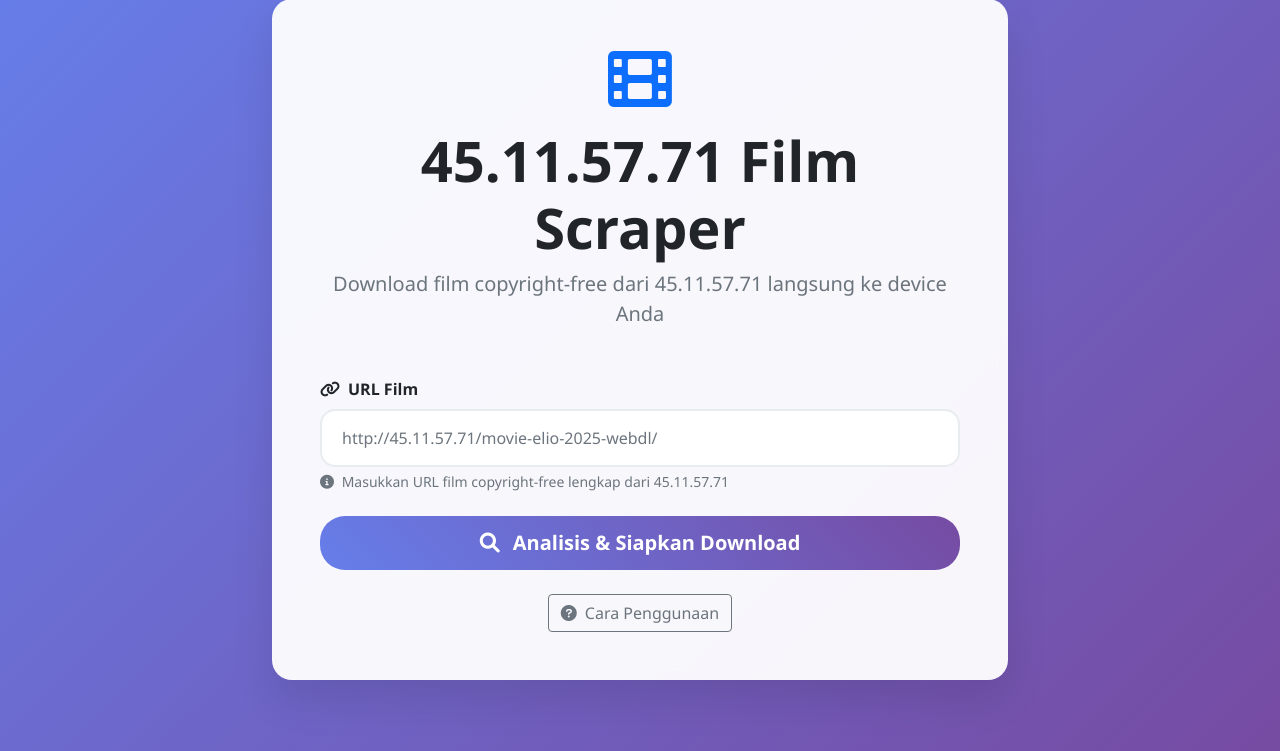
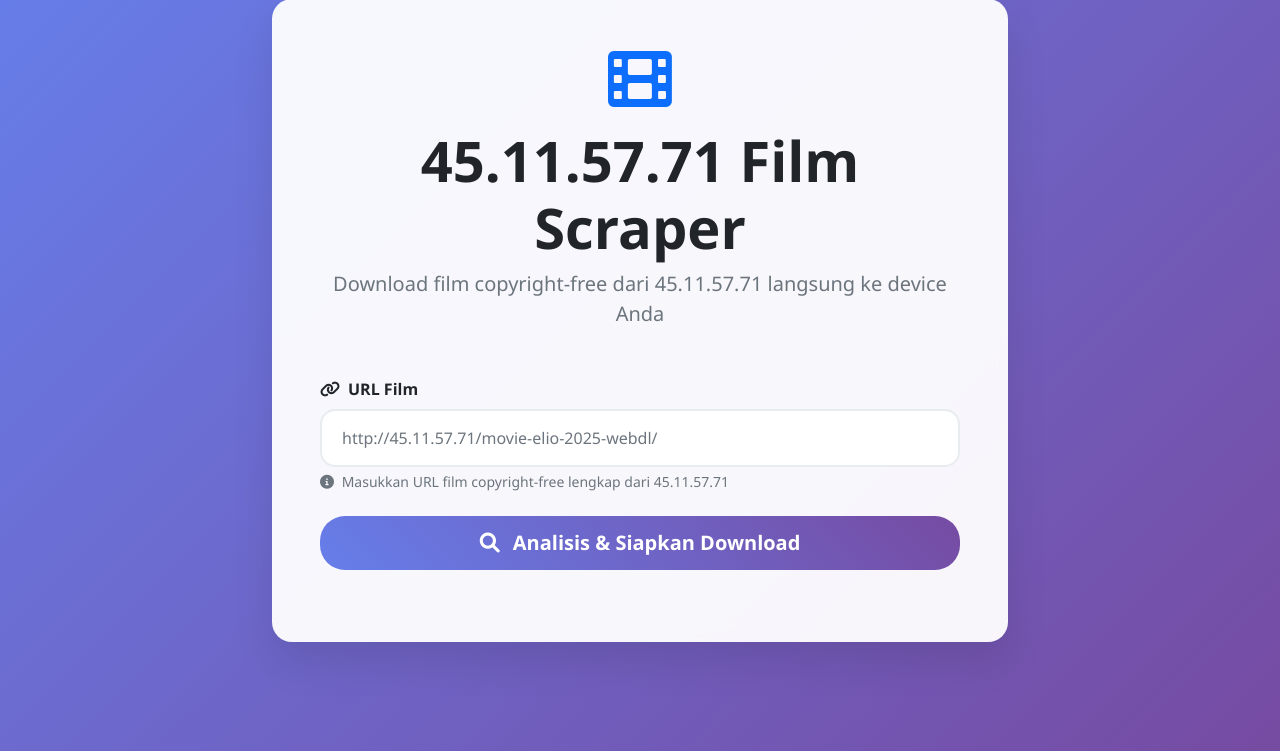
Before and after one commit to kyzn-15/movie-scrapper, a Flask app: page / in a window 1280 px wide. Shown: the part 49-800 px from the top of the page. Run offline with Flask 3, Linux system fonts and the light colour scheme; some libraries are stand-ins or nearby versions.

Commit message:
fixing layout issues

```diff
--- a/main.py
+++ b/main.py
@@ -388,11 +388,5 @@ def direct_download():
         flash(f'Error saat download: {str(e)}', 'error')
         return redirect(url_for('index'))
 
-# Remove routes yang tidak diperlukan lagi
-# - /scrape (diganti dengan /api/get_download_info)
-# - /download/<filename> (diganti dengan /download)
-# - /files (tidak diperlukan karena tidak ada penyimpanan lokal)
-# - /api/scrape (diganti dengan /api/get_download_info)
-
 if __name__ == '__main__':
     app.run(debug=True)
--- a/templates/index.html
+++ b/templates/index.html
@@ -106,11 +106,11 @@
                     </div>
 
                     <!-- Help Section -->
-                    <div class="mt-4 text-center">
+                    <!-- <div class="mt-4 text-center">
                         <button type="button" class="btn btn-outline-secondary" data-bs-toggle="modal" data-bs-target="#helpModal">
                             <i class="fas fa-question-circle me-2"></i>Cara Penggunaan
                         </button>
-                    </div>
+                    </div> -->
 
                     <!-- Help Modal -->
                     <div class="modal fade" id="helpModal" tabindex="-1">
```
